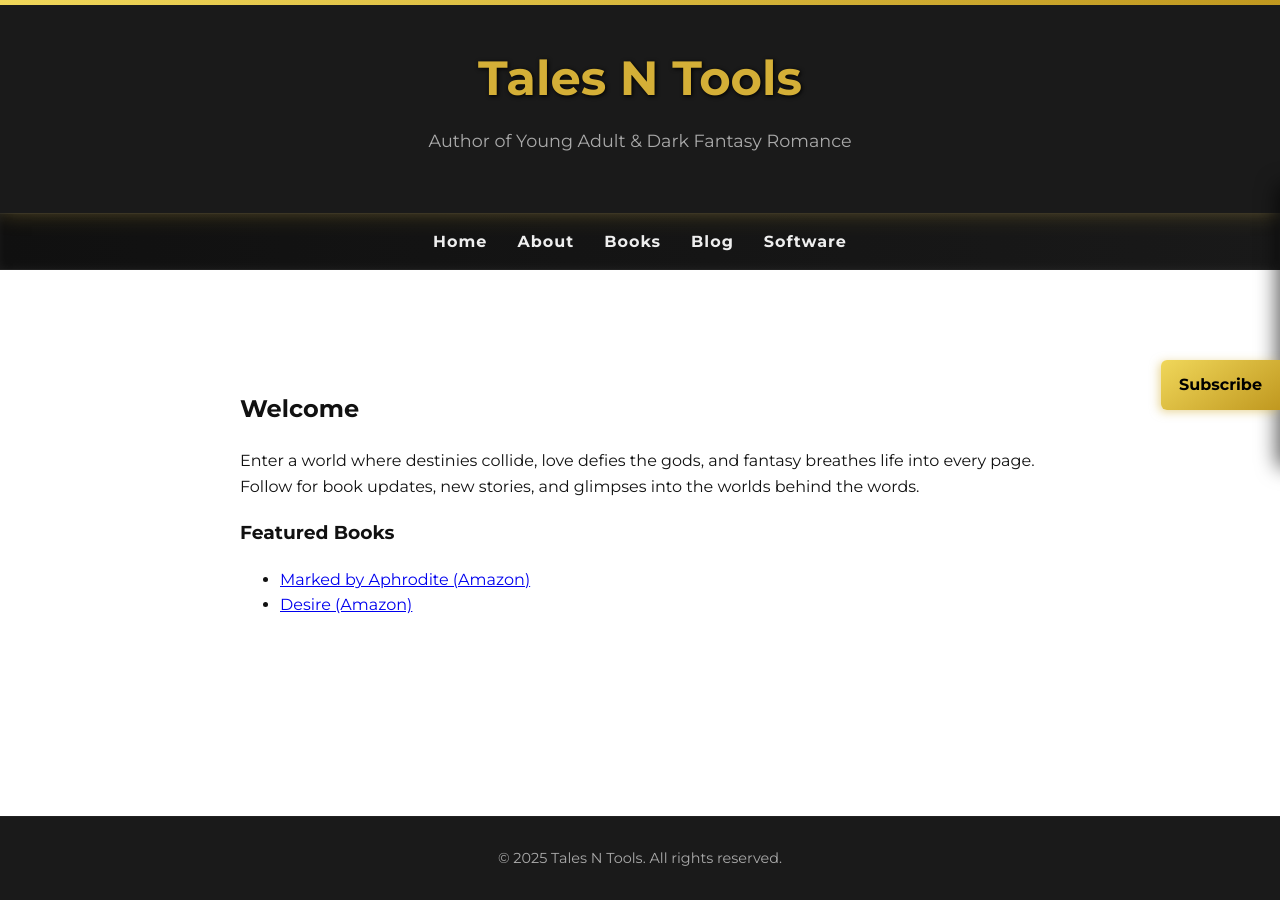
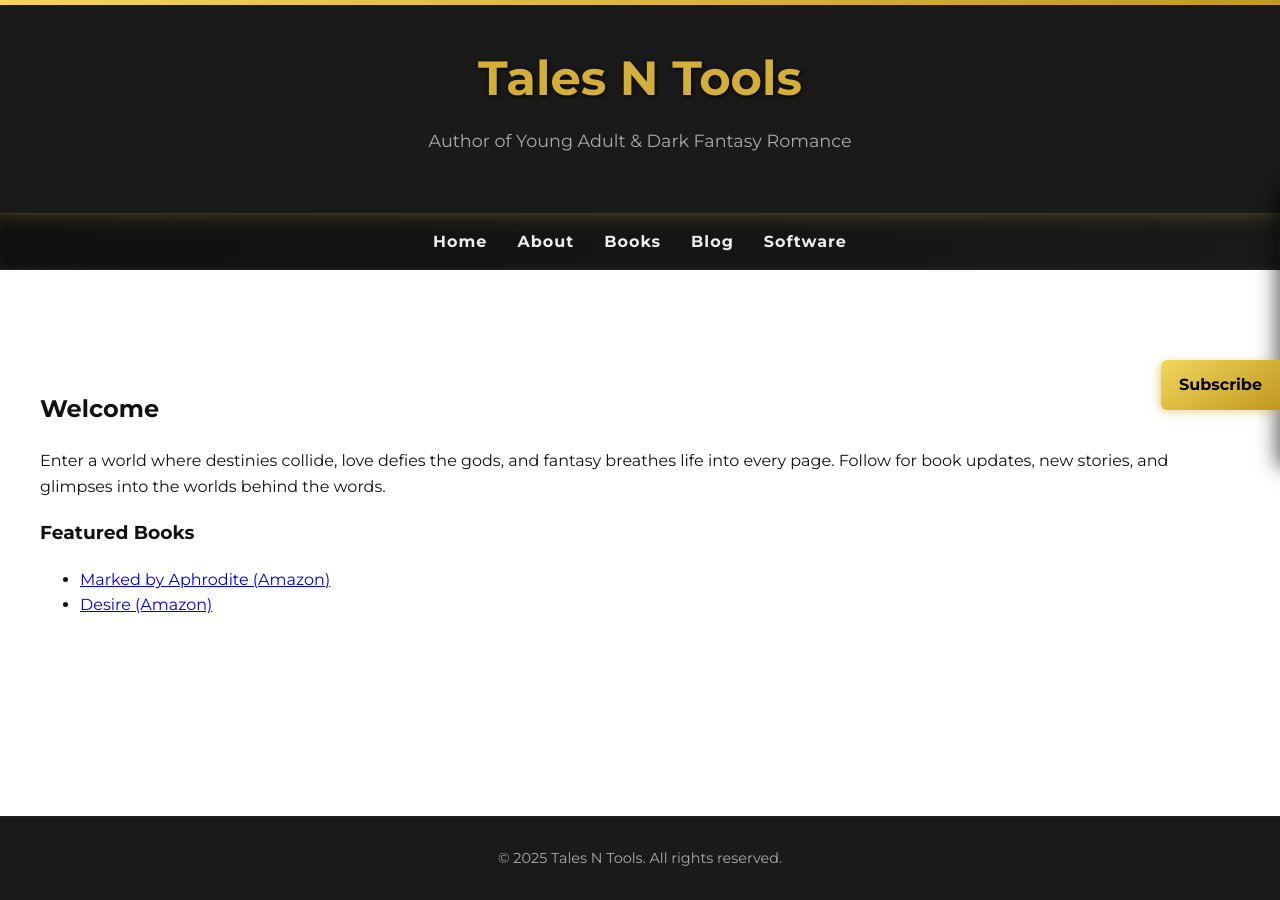
Before and after one commit to TalesNTools/TalesNTools, a Jekyll site: the page built from index.md, in a window 1280 px wide. Built offline with Jekyll 4.4.1, drawn with Linux system fonts in a browser that asks for light colours.

Commit message:
Update style.css

```diff
--- a/assets/css/style.css
+++ b/assets/css/style.css
@@ -14,7 +14,6 @@ html, body {
   padding: 0;
 }
 
-
 body {
   background-color: #fff;
   color: #111;
@@ -28,18 +27,26 @@ body {
   display: flex;
   flex-direction: column;
   min-height: 100vh;
-  background-color: #fff;  /* <-- Add this line */
+  background-color: #fff;
 }
 
 main {
   flex: 1;
   padding: 60px 20px;
-  max-width: 800px;
+  width: 100%;
+  max-width: 1200px; /* Increased from 800px for better screen usage */
   margin: 40px auto;
   color: #111;
-  background: none; /* Remove card background if set */
+  background: none;
   box-shadow: none;
   border-radius: 0;
+}
+
+@media (max-width: 768px) {
+  main {
+    padding: 40px 16px;
+    max-width: 100%;
+  }
 }
 
 /* Header */
@@ -84,6 +91,7 @@ nav {
   border-top: 1px solid #222;
   border-bottom: 1px solid #222;
   box-shadow: inset 0 0 8px var(--gloss);
+  flex-wrap: wrap;
 }
 
 nav a {
@@ -115,13 +123,15 @@ nav a:hover::after {
   width: 100%;
 }
 
+/* Layout container override */
 .container-lg,
 .container-xl,
 .container {
-  max-width: 95vw; /* or 1000px or auto */
+  max-width: 100%;
   width: 100%;
   padding-left: 1rem;
   padding-right: 1rem;
+  margin: 0 auto;
 }
 
 /* Footer */
```
